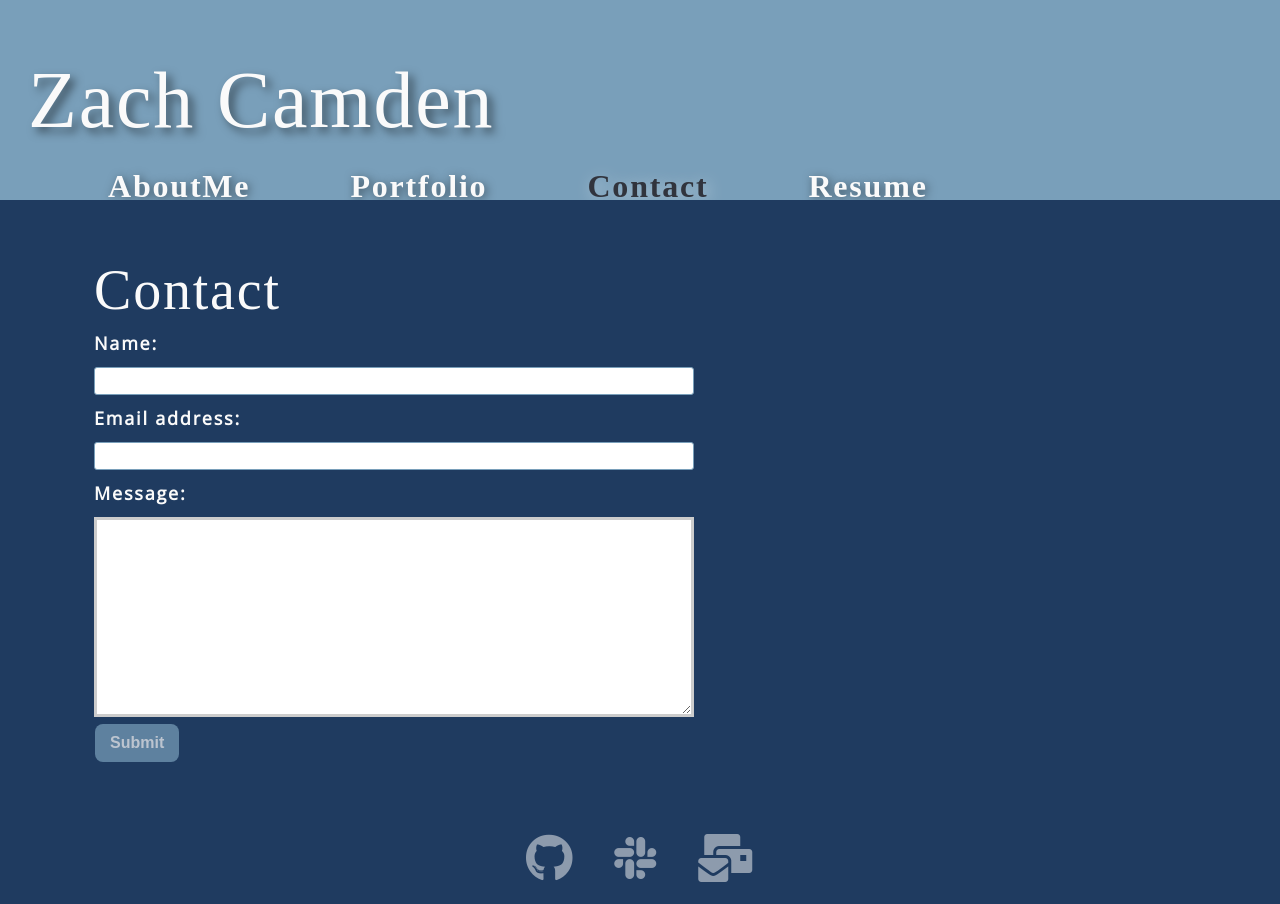
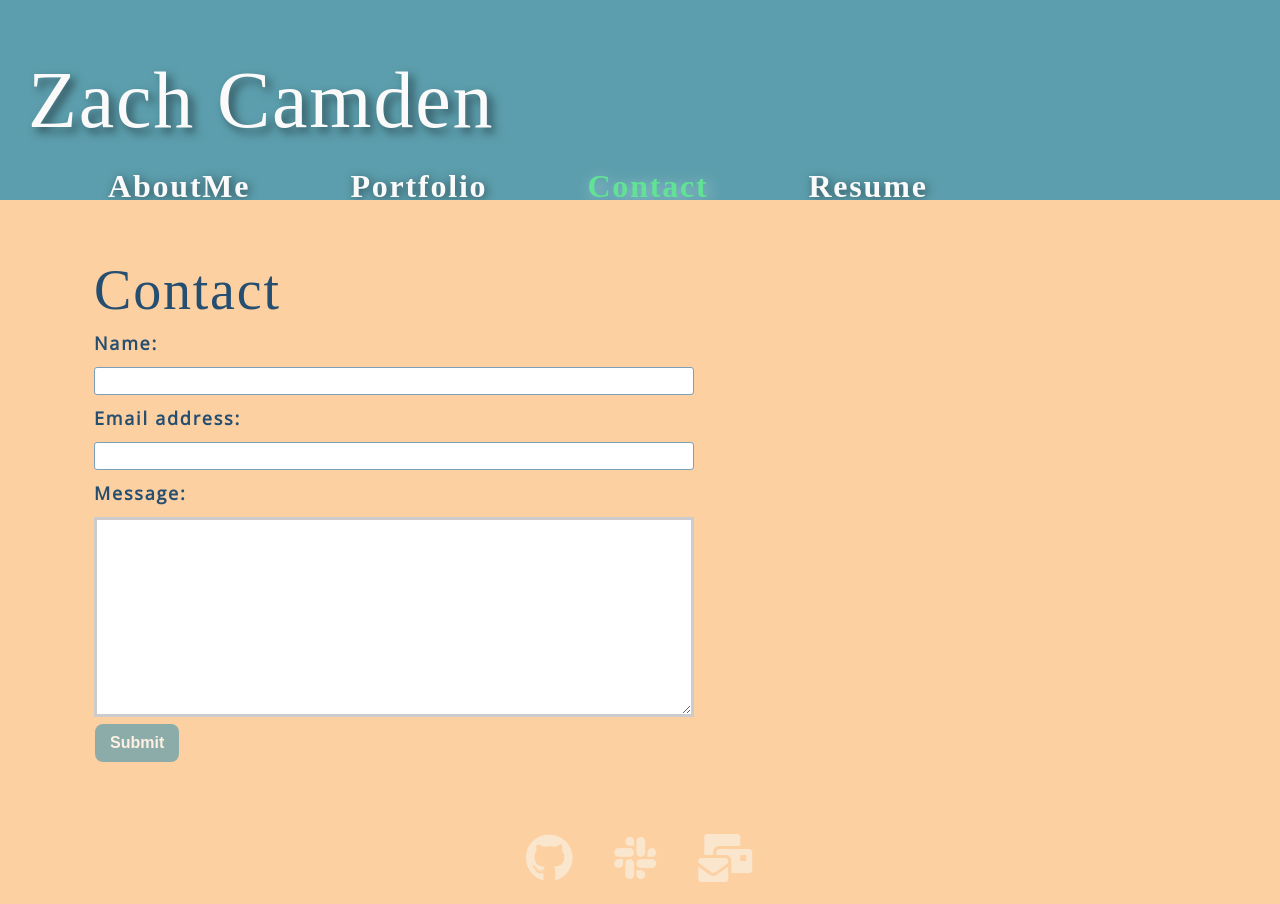
Before and after one commit to camdenz2k3/React-Show-Off-Portfolio, a React (Create React App) app: page / in a window 1280 px wide. Both pictures are taken after a click on the element "Contact". Built offline with nearby package versions, Linux system fonts and the light colour scheme; a web font is replaced by a local one.

Commit message:
redid the styling from default bootstrap to my own

```diff
--- a/src/components/page.js
+++ b/src/components/page.js
@@ -25,7 +25,9 @@ function Page({ currentPage }) {
 
   return (
     <section>
+      <div className='text-coloring'>
       <h2>{capitalizeFirstLetter(currentPage.name)}</h2>
+      </div>
       <PageContent>{renderPage()}</PageContent>
     </section>
   );
--- a/src/index.css
+++ b/src/index.css
@@ -4,6 +4,13 @@ main {
   padding: 50px 30px;
 }
 :root {
+  /* Coolors generated colors of my choice */
+  --moonstone: #5c9eadff;
+  --light-orange: #fcd0a1ff;
+  --indian-red: #e85f5cff;
+  --light-green: #61e294ff;
+  --indigo-dye: #254e70ff;
+
   --primary: #8c54ff;
   --secondary: #31343D;
   --tertiary: #b12704;
@@ -33,7 +40,7 @@ body {
   line-height: 1.5;
   font-size: 18px;
   letter-spacing: 0.1em;
-  background: var(--darker);
+  background: var(--light-orange);
   color: var(--light);
   font-family: 'Open Sans', sans-serif;
 }
@@ -83,7 +90,7 @@ p {
 }
 
 a {
-  color: var(--light);
+  color: var(--indian-red);
   text-decoration: none;
   opacity: .5;
 }
@@ -94,7 +101,7 @@ a:hover {
 }
 
 header {
-  background: var(--dark);
+  background: var(--moonstone);
 }
 
 header a {
@@ -111,7 +118,7 @@ button {
   outline: none;
   cursor: pointer;
   margin: 0 1px;
-  background-color: var(--dark);
+  background-color: var(--moonstone);
   padding: 10px 15px;
   opacity: 0.7;
 }
@@ -223,6 +230,10 @@ footer a {
 
 footer a:hover {
   opacity: 1;
+}
+
+.resume-text {
+  color: var(--indigo-dye)
 }
 
 #about {
@@ -370,8 +381,12 @@ textarea {
     transition: all .5s ease-in-out;
 }
 
+.text-coloring {
+  color: var(--indigo-dye)
+}
+
 .project-text:hover {
-  background-color: var(--alpha);
+  background-color: var(--indian-red);
   opacity: 1;
   border: 10px solid var(--secondary);
 }
@@ -383,7 +398,7 @@ textarea {
 .project-text a {
   text-decoration: none;
   font-weight: bold;
-  color: var(--dark);
+  color: var(--moonstone);
   transition: all .3s ease-in-out;
 }
 
@@ -392,7 +407,7 @@ textarea {
 }
 
 .navActive {
-  color: var(--secondary);
+  color: var(--light-green);
   cursor: default;
   text-shadow: 3px 3px 15px rgba(255,255,255, .5);
 }
--- a/src/pages/aboutme.js
+++ b/src/pages/aboutme.js
@@ -3,7 +3,7 @@ import profilePic from '../images/profilepic.PNG'
 const AboutMe = props => {
     return (
         <section id= "about">
-            <div className="card">
+            <div className="card text-coloring">
             <div id="profile-container">
             <img id="profilepic" alt="profile" src={profilePic} width="500"/>
             </div>
@@ -17,7 +17,7 @@ const AboutMe = props => {
             <p>
             Under portfolio you can find some of my best deployed <br/>
             projects both indenpendent and group applications. <br/>
-            I plan to learn even more languages after the class is over
+            I plan to learn even more languages after the class is over!
             </p>
             </div>
             </div>
--- a/src/pages/contact.js
+++ b/src/pages/contact.js
@@ -41,7 +41,7 @@ function Contact() {
   };
 
   return (
-    <section>
+    <section className='text-coloring'>
       <form id="contact-form" onSubmit={handleSubmit}>
         <div>
           <label htmlFor="name">Name:</label>
--- a/src/pages/resume.js
+++ b/src/pages/resume.js
@@ -3,10 +3,10 @@ import React from 'react';
 const Resume = props => {
 
     return (
-      <section className="my-5">
+      <section className="resume-text my-5">
         <div className="my-2">
         <p>
-          Download my <a href="https://www.linkedin.com/">resume</a>
+          Download my <a href="https://www.linkedin.com/"><strong>resume</strong></a>
           </p>
           <h3>Front-end Proficiencies</h3>
           <ul className="skills">
```
Also changed, not shown: 1 other file (tests, documents, lock files or other folders).
